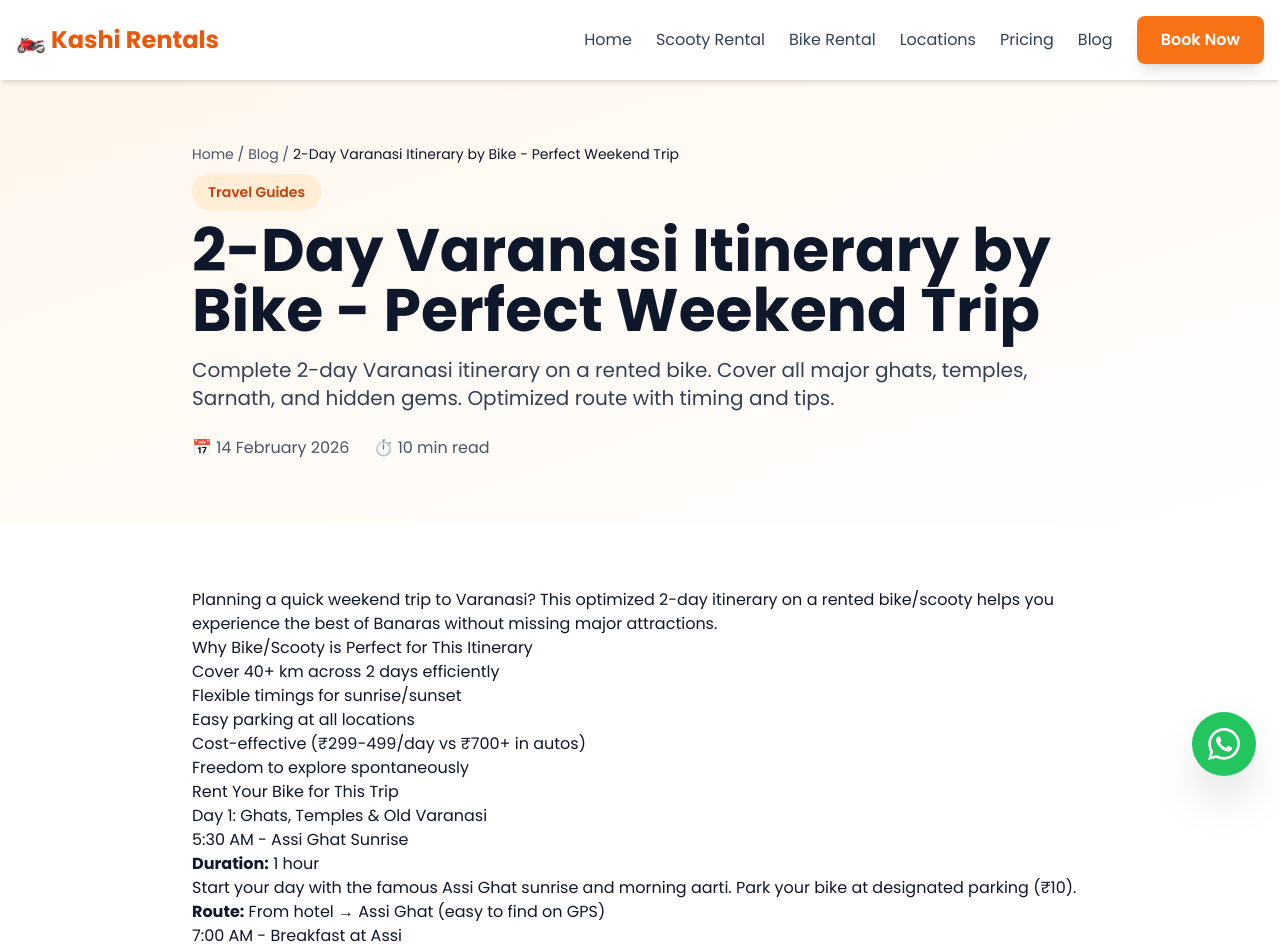
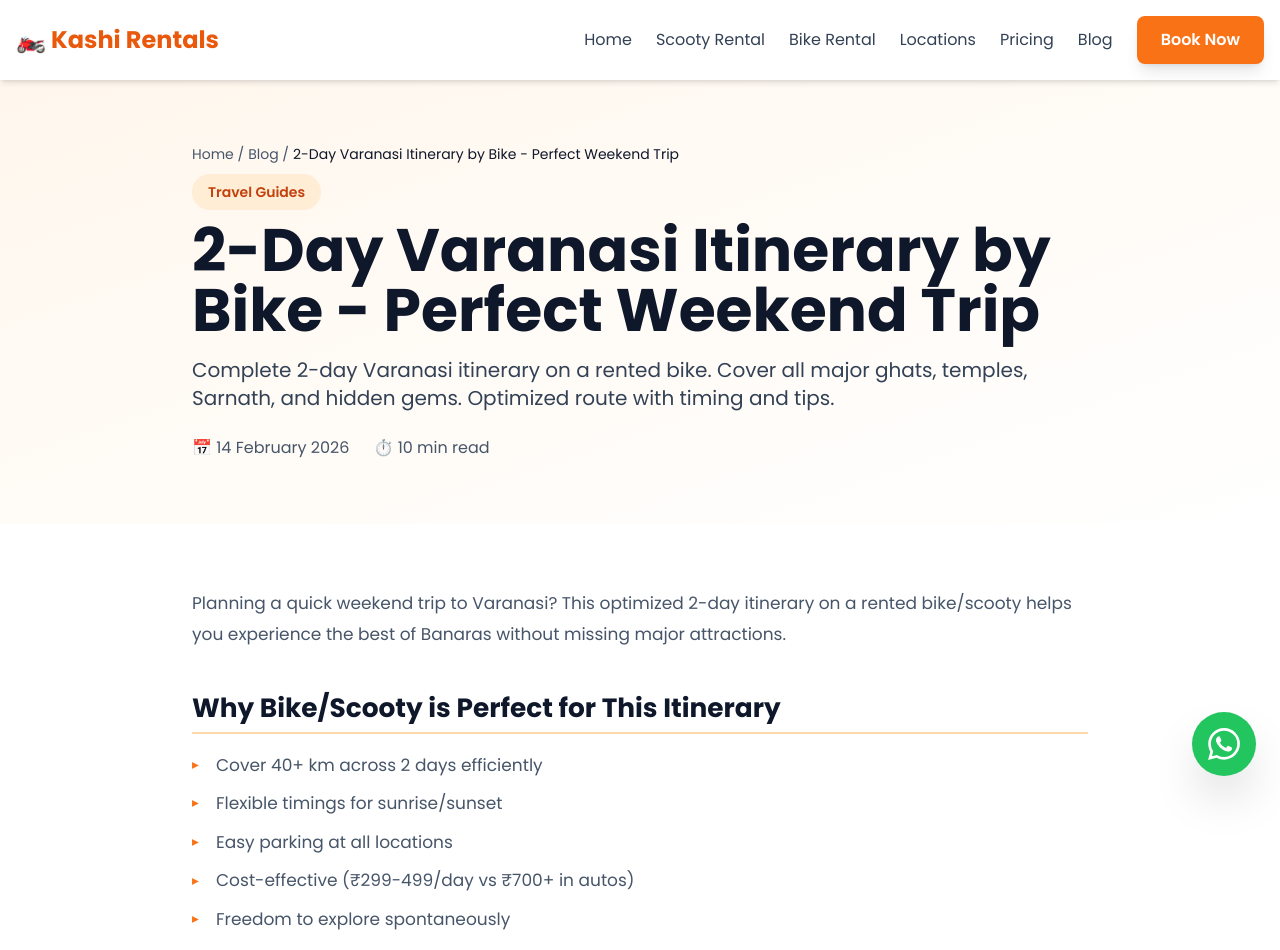
Before and after one commit to AauraNow/kashi-rentals, a Next.js app: page /blog/2-day-varanasi-itinerary in a window 1280 px wide. Shown: the top 950 px of the page. Built offline with nearby package versions, Linux system fonts and the light colour scheme; no server answers.

Commit message:
fix: Blog page rendering

```diff
--- a/app/blog/[slug]/page.tsx
+++ b/app/blog/[slug]/page.tsx
@@ -99,22 +99,7 @@ export default function BlogPost({ params }: BlogPostProps) {
         <section className="section-padding bg-white">
           <div className="container-custom max-w-4xl">
             <article
-              className="prose prose-lg max-w-none
-                prose-headings:font-bold prose-headings:text-dark-900
-                prose-h2:text-3xl prose-h2:mt-8 prose-h2:mb-4
-                prose-h3:text-2xl prose-h3:mt-6 prose-h3:mb-3
-                prose-p:text-dark-700 prose-p:leading-relaxed prose-p:mb-4
-                prose-a:text-primary-600 prose-a:no-underline hover:prose-a:underline
-                prose-strong:text-dark-900 prose-strong:font-semibold
-                prose-ul:my-4 prose-ul:list-disc prose-ul:pl-6
-                prose-ol:my-4 prose-ol:list-decimal prose-ol:pl-6
-                prose-li:text-dark-700 prose-li:mb-2
-                prose-table:w-full prose-table:border-collapse prose-table:my-6
-                prose-th:bg-primary-50 prose-th:border prose-th:border-dark-200 prose-th:p-3 prose-th:text-left prose-th:font-semibold
-                prose-td:border prose-td:border-dark-200 prose-td:p-3
-                prose-blockquote:border-l-4 prose-blockquote:border-primary-500 prose-blockquote:pl-4 prose-blockquote:italic prose-blockquote:text-dark-600
-                prose-code:bg-dark-100 prose-code:px-1 prose-code:py-0.5 prose-code:rounded prose-code:text-sm
-                prose-pre:bg-dark-900 prose-pre:text-white prose-pre:p-4 prose-pre:rounded-lg prose-pre:overflow-x-auto"
+              className="blog-content"
               dangerouslySetInnerHTML={{ __html: htmlContent }}
             />
           </div>
--- a/app/globals.css
+++ b/app/globals.css
@@ -77,3 +77,193 @@
     animation: fadeIn 0.6s ease-in-out;
   }
 }
+
+/* ───────────────────────────────────────────
+   Blog article content styles
+─────────────────────────────────────────── */
+.blog-content {
+  font-size: 1.0625rem;
+  line-height: 1.85;
+  color: #334155;
+}
+
+/* Headings */
+.blog-content h2 {
+  font-size: 1.65rem;
+  font-weight: 700;
+  color: #0f172a;
+  margin-top: 2.5rem;
+  margin-bottom: 0.75rem;
+  padding-bottom: 0.4rem;
+  border-bottom: 2px solid #fed7aa;
+  line-height: 1.3;
+}
+
+.blog-content h3 {
+  font-size: 1.25rem;
+  font-weight: 700;
+  color: #0f172a;
+  margin-top: 2rem;
+  margin-bottom: 0.5rem;
+  display: flex;
+  align-items: center;
+  gap: 0.4rem;
+}
+
+.blog-content h3::before {
+  content: '';
+  display: inline-block;
+  width: 4px;
+  height: 1.1em;
+  background-color: #f97316;
+  border-radius: 2px;
+  flex-shrink: 0;
+}
+
+.blog-content h4 {
+  font-size: 1.05rem;
+  font-weight: 600;
+  color: #1e293b;
+  margin-top: 1.5rem;
+  margin-bottom: 0.4rem;
+}
+
+/* Paragraphs */
+.blog-content p {
+  margin-bottom: 1.1rem;
+  color: #475569;
+}
+
+/* Lists */
+.blog-content ul,
+.blog-content ol {
+  margin: 1rem 0 1.25rem 0;
+  padding-left: 1.5rem;
+}
+
+.blog-content ul {
+  list-style: none;
+  padding-left: 0;
+}
+
+.blog-content ul li {
+  position: relative;
+  padding-left: 1.5rem;
+  margin-bottom: 0.45rem;
+  color: #475569;
+}
+
+.blog-content ul li::before {
+  content: '▸';
+  position: absolute;
+  left: 0;
+  color: #f97316;
+  font-size: 0.85rem;
+  top: 0.15em;
+}
+
+.blog-content ol li {
+  margin-bottom: 0.45rem;
+  color: #475569;
+  padding-left: 0.25rem;
+}
+
+/* Strong / bold labels */
+.blog-content strong {
+  font-weight: 600;
+  color: #0f172a;
+}
+
+/* Links */
+.blog-content a {
+  color: #ea580c;
+  text-decoration: none;
+  border-bottom: 1px solid #fed7aa;
+  transition: color 0.15s, border-color 0.15s;
+}
+
+.blog-content a:hover {
+  color: #c2410c;
+  border-bottom-color: #f97316;
+}
+
+/* Blockquote */
+.blog-content blockquote {
+  border-left: 4px solid #f97316;
+  background: #fff7ed;
+  margin: 1.5rem 0;
+  padding: 1rem 1.25rem;
+  border-radius: 0 8px 8px 0;
+  font-style: italic;
+  color: #7c2d12;
+}
+
+.blog-content blockquote p {
+  margin: 0;
+  color: inherit;
+}
+
+/* Tables */
+.blog-content table {
+  width: 100%;
+  border-collapse: collapse;
+  margin: 1.75rem 0;
+  font-size: 0.93rem;
+  border-radius: 8px;
+  overflow: hidden;
+  box-shadow: 0 1px 4px rgba(0,0,0,0.08);
+}
+
+.blog-content th {
+  background-color: #f97316;
+  color: #fff;
+  font-weight: 600;
+  padding: 0.7rem 1rem;
+  text-align: left;
+}
+
+.blog-content td {
+  padding: 0.65rem 1rem;
+  border-bottom: 1px solid #e2e8f0;
+  color: #475569;
+}
+
+.blog-content tr:last-child td {
+  border-bottom: none;
+}
+
+.blog-content tr:nth-child(even) td {
+  background-color: #f8fafc;
+}
+
+/* Code */
+.blog-content code {
+  background: #f1f5f9;
+  color: #c2410c;
+  padding: 0.15em 0.4em;
+  border-radius: 4px;
+  font-size: 0.88em;
+}
+
+.blog-content pre {
+  background: #0f172a;
+  color: #e2e8f0;
+  padding: 1.25rem;
+  border-radius: 8px;
+  overflow-x: auto;
+  margin: 1.5rem 0;
+  font-size: 0.88rem;
+}
+
+.blog-content pre code {
+  background: none;
+  color: inherit;
+  padding: 0;
+}
+
+/* Horizontal rule */
+.blog-content hr {
+  border: none;
+  border-top: 2px dashed #e2e8f0;
+  margin: 2.5rem 0;
+}
--- a/package.json
+++ b/package.json
@@ -19,6 +19,7 @@
   },
   "devDependencies": {
     "@netlify/plugin-nextjs": "^5.7.2",
+    "@tailwindcss/typography": "^0.5.19",
     "@types/node": "^20",
     "@types/react": "^18",
     "@types/react-dom": "^18",
--- a/tailwind.config.ts
+++ b/tailwind.config.ts
@@ -36,6 +36,6 @@ const config: Config = {
       },
     },
   },
-  plugins: [],
+  plugins: [require('@tailwindcss/typography')],
 };
 export default config;
```
Also changed, not shown: components/ReviewCarousel.tsx (line endings or trailing spaces), 1 other file (tests, documents, lock files or other folders).
